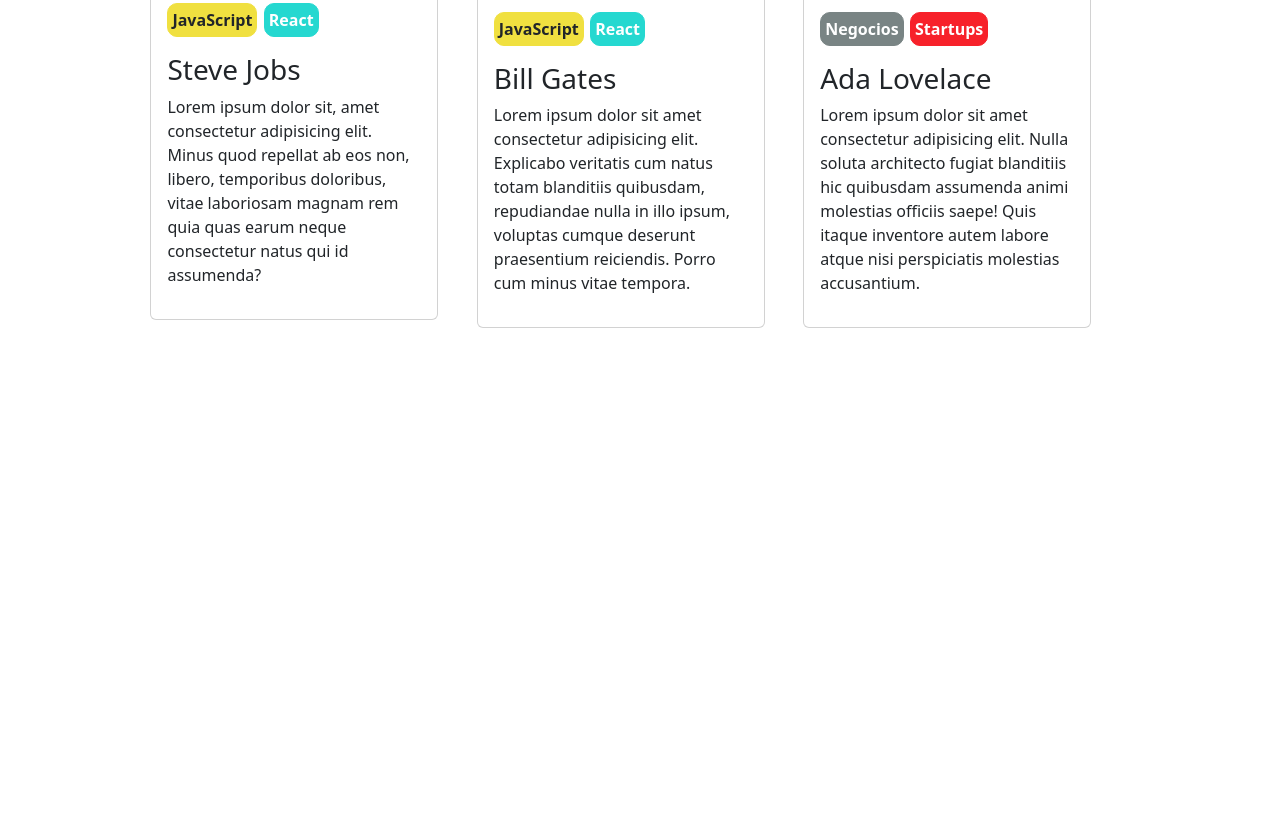
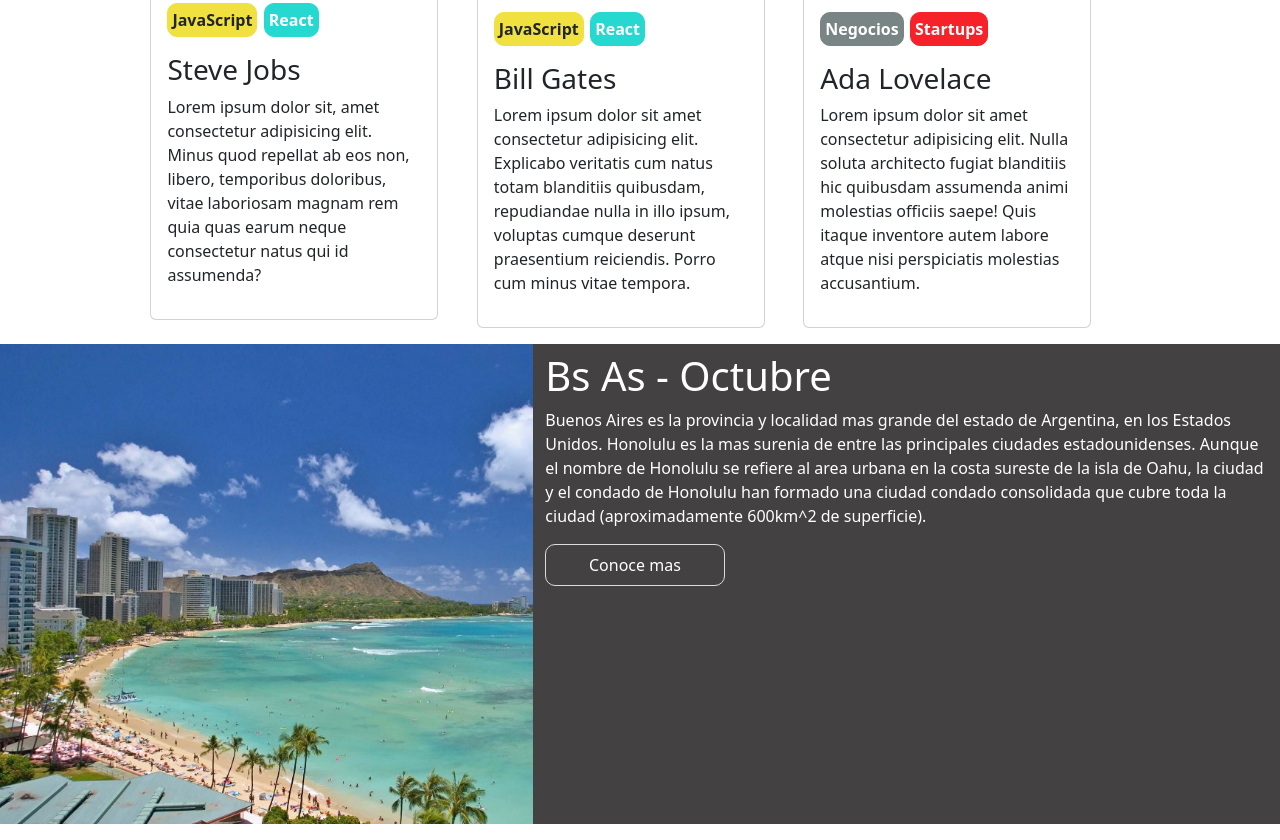
Before and after one commit to brisabedmf/proyectoFrontCAC, a plain HTML site: page index.html in a window 1280 px wide. Shown: the part 1115-1955 px from the top of the page. Before the commit the page ends 1443 px from the top, so only its background shows below. Drawn offline with nearby package versions, Linux system fonts and the light colour scheme.

Commit message:
Honolulu e info listos

```diff
--- a/assets/styles.css
+++ b/assets/styles.css
@@ -59,12 +59,13 @@ header {
     align-items: center;
 }
 
-#boton-transparente {
+.boton-transparente {
     background-color: none;
     border: gainsboro solid 0.5px;
     border-radius: 10px;
     padding: 1vh;
     width: 14vw;
+    text-align: center;
 }
 
 #boton-verde {
@@ -144,6 +145,29 @@ header {
     text-align: center;
 }
 
+.info-honolulu {
+    margin-top: 2vh;
+    margin-bottom: 2vh;
+}
+
+
+.imagen-honolulu{
+    background-color: #434142;
+    background-image: url("./imagenes/honolulu.jpg");
+    background-repeat: no-repeat;
+    background-size: cover;
+    height: 60vh;
+}
+
+.fondo-gris {
+    background-color: #434142;
+    color:white;
+}
+
+#titulo-honolulu {
+    margin-top: 1vh;
+}
+
 
 @media screen and (max-width:1000px){
     header {
--- a/index.html
+++ b/index.html
@@ -56,12 +56,13 @@
         </p>
 
         <div class="contenedor-botones">
-            <p id="boton-transparente">Quiero ser orador</p>
+            <p class="boton-transparente">Quiero ser orador</p>
             <p id="boton-verde">Comprar tickets</p>
         </div>
 
     </section>
 
+    <!--Oradores-->
     <section class="descripcion-oradores">
         <div id="oradores">
             <p>CONOCE A LOS</p>
@@ -120,6 +121,29 @@
         </div>
     </section>
 
+    <!--Buenos Aires en Octubre-->
+    <section class="container-fluid info-honolulu">
+        <div class="row">
+
+            <div class="col-sm-6 col-lg-5 imagen-honolulu"></div>
+
+            <div class="col-sm-6 col-lg-7 fondo-gris">
+                <h1 id="titulo-honolulu">Bs As - Octubre</h1>
+                <p id="parrafo-honolulu">Buenos Aires es la provincia y localidad mas grande del estado
+                de Argentina, en los Estados Unidos. Honolulu es la mas surenia de
+                entre las principales ciudades estadounidenses. Aunque el nombre
+                de Honolulu se refiere al area urbana en la costa sureste de la isla
+                de Oahu, la ciudad y el condado de Honolulu han formado una ciudad
+                condado consolidada que cubre toda la ciudad (aproximadamente 600km^2
+                de superficie).
+                </p>
+                <p class="boton-transparente">Conoce mas</p>
+            </div>
+
+        </div>
+    </section>
+
+
 
 
     <script src="https://cdn.jsdelivr.net/npm/@popperjs/core@2.11.7/dist/umd/popper.min.js" integrity="sha384-zYPOMqeu1DAVkHiLqWBUTcbYfZ8osu1Nd6Z89ify25QV9guujx43ITvfi12/QExE" crossorigin="anonymous"></script>
```
